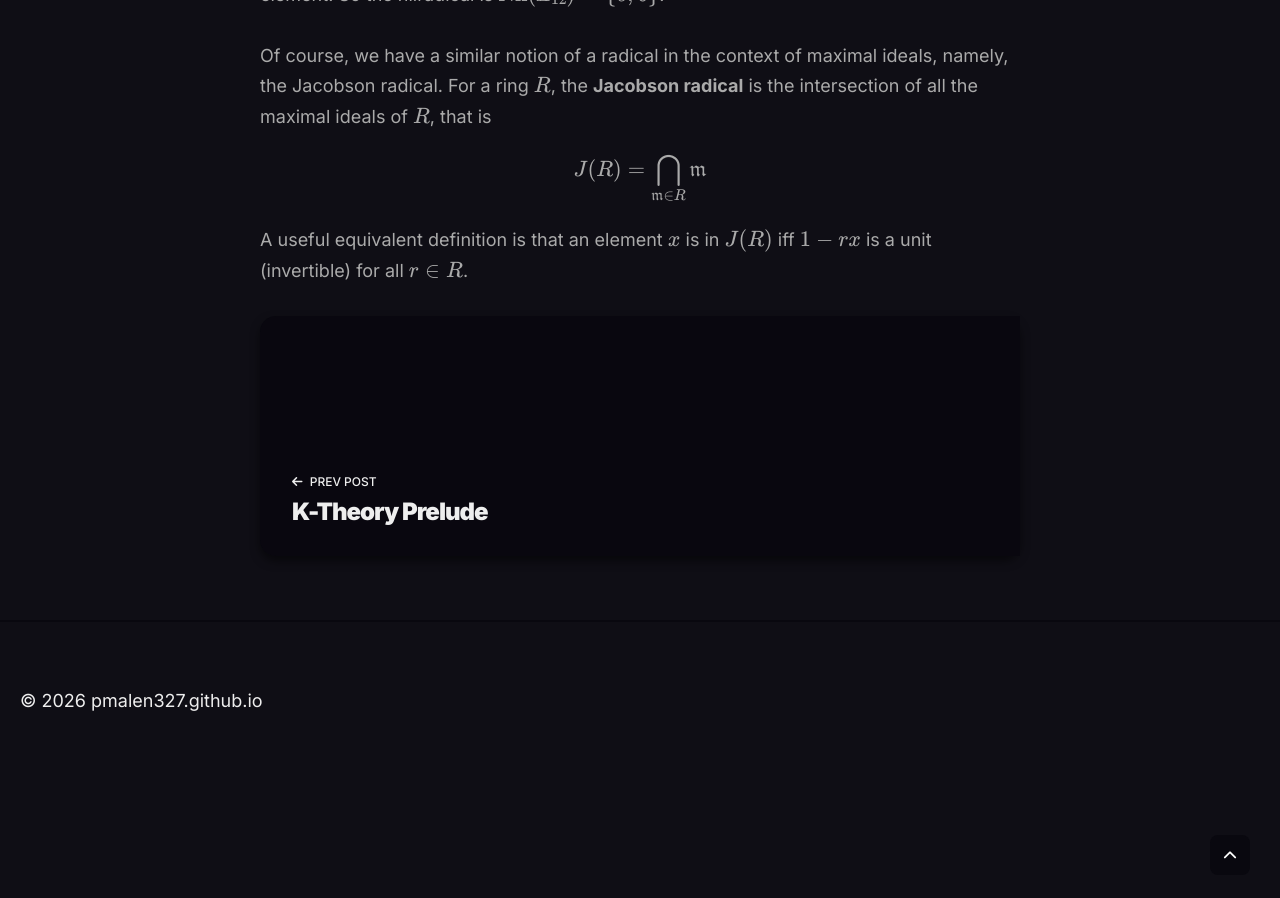
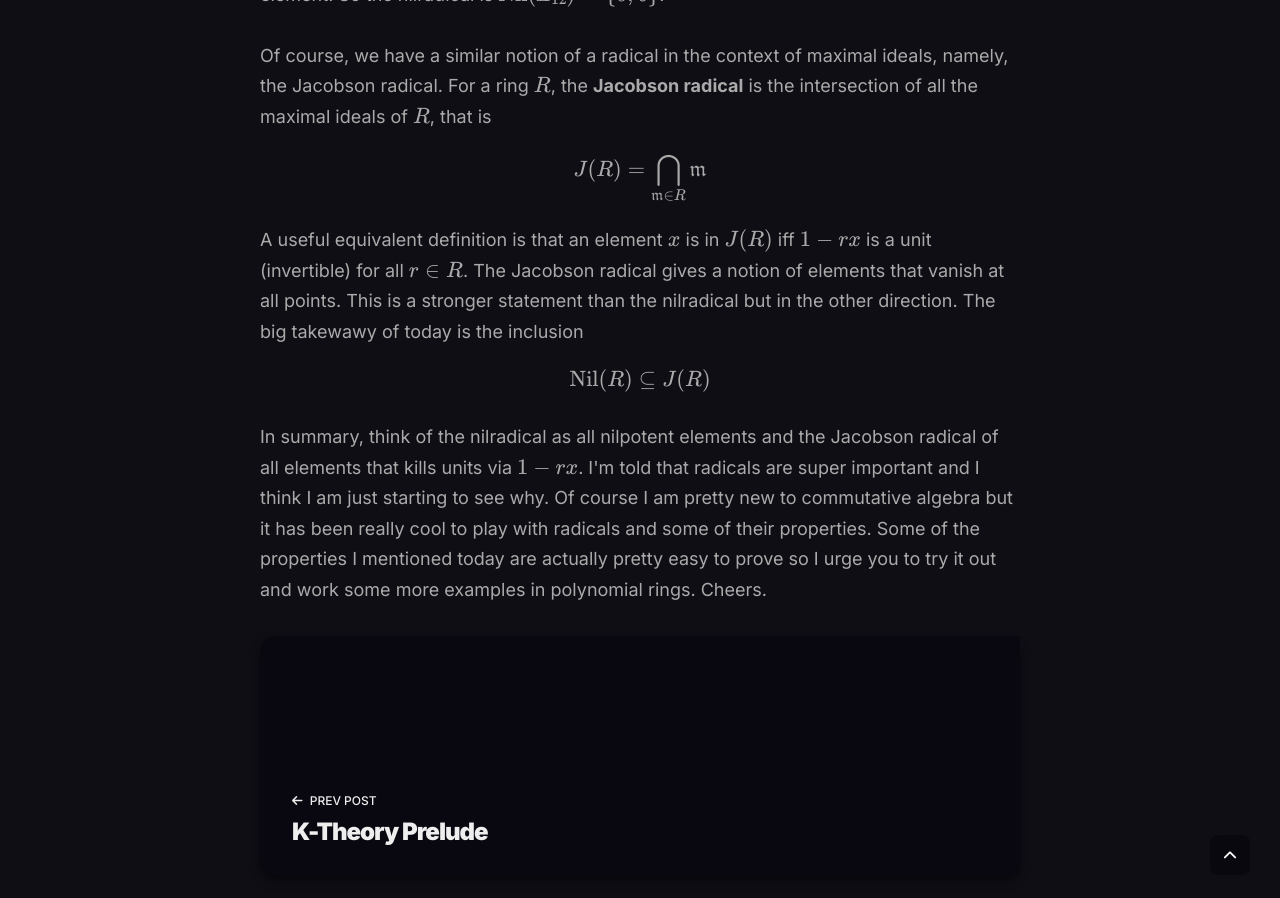
Before and after one commit to pmalen327/pmalen327.github.io, a Jekyll site: the page built from _posts/2026-03-25-Radicals.html, in a window 1280 px wide and 900 px high, scrolled down 1207 px. Built offline with Jekyll 4.4.1, drawn with Linux system fonts in a browser that asks for light colours; before the commit the page ends 1988 px from its top, so only the background shows below that.

Commit message:
quick push

```diff
--- a/_posts/2026-03-25-Radicals.html
+++ b/_posts/2026-03-25-Radicals.html
@@ -61,7 +61,22 @@ description: ""
         J(R) = \bigcap_{\mathfrak{m} \in R} \mathfrak{m}
     $$
     A useful equivalent definition is that an element $x$ is in $J(R)$ iff $1-rx$
-    is a unit (invertible) for all $r \in R$.
+    is a unit (invertible) for all $r \in R$. The Jacobson radical gives a notion
+    of elements that vanish at all points. This is a stronger statement than the
+    nilradical but in the other direction. The big takewawy of today is the inclusion
+    $$
+        \operatorname{Nil}(R) \subseteq J(R)
+    $$
+</p>
+
+<p>
+    In summary, think of the nilradical as all nilpotent elements and the Jacobson
+    radical of all elements that kills units via $1-rx$. I'm told that radicals
+    are super important and I think I am just starting to see why. Of course I am
+    pretty new to commutative algebra but it has been really cool to play with radicals
+    and some of their properties. Some of the properties I mentioned today are
+    actually pretty easy to prove so I urge you to try it out and work some more
+    examples in polynomial rings. Cheers.
 </p>
 
 
```
